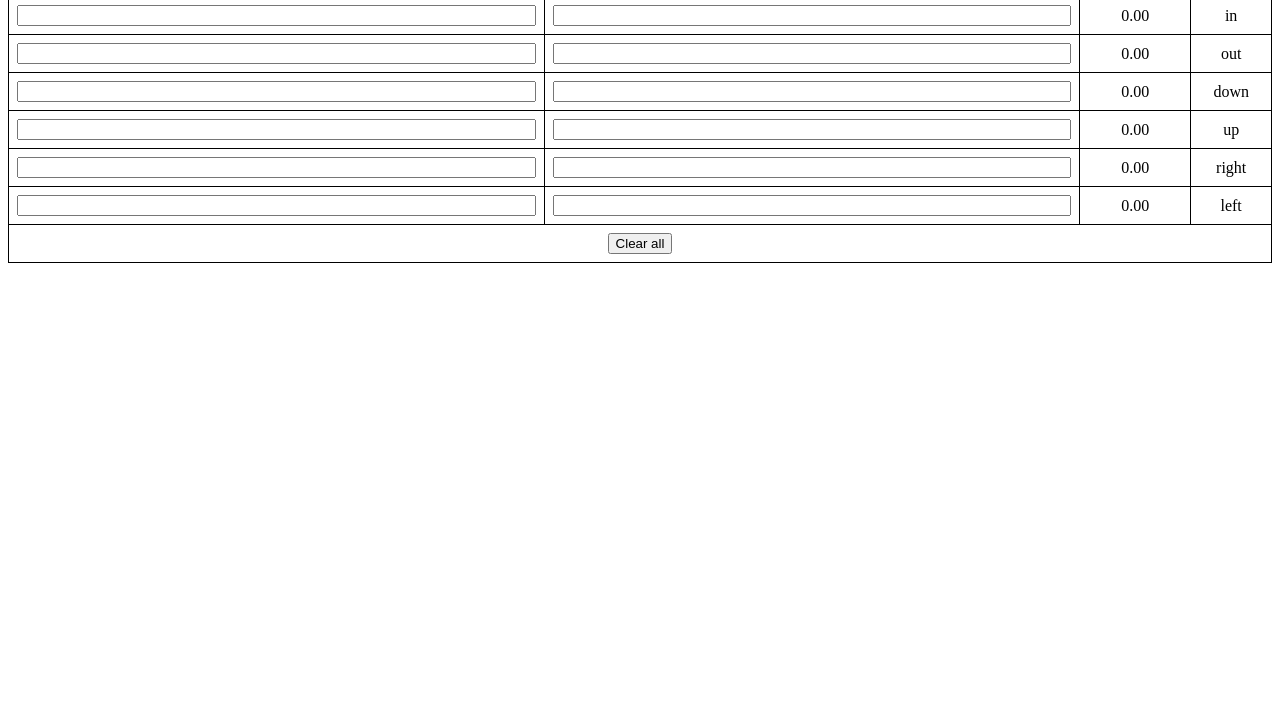
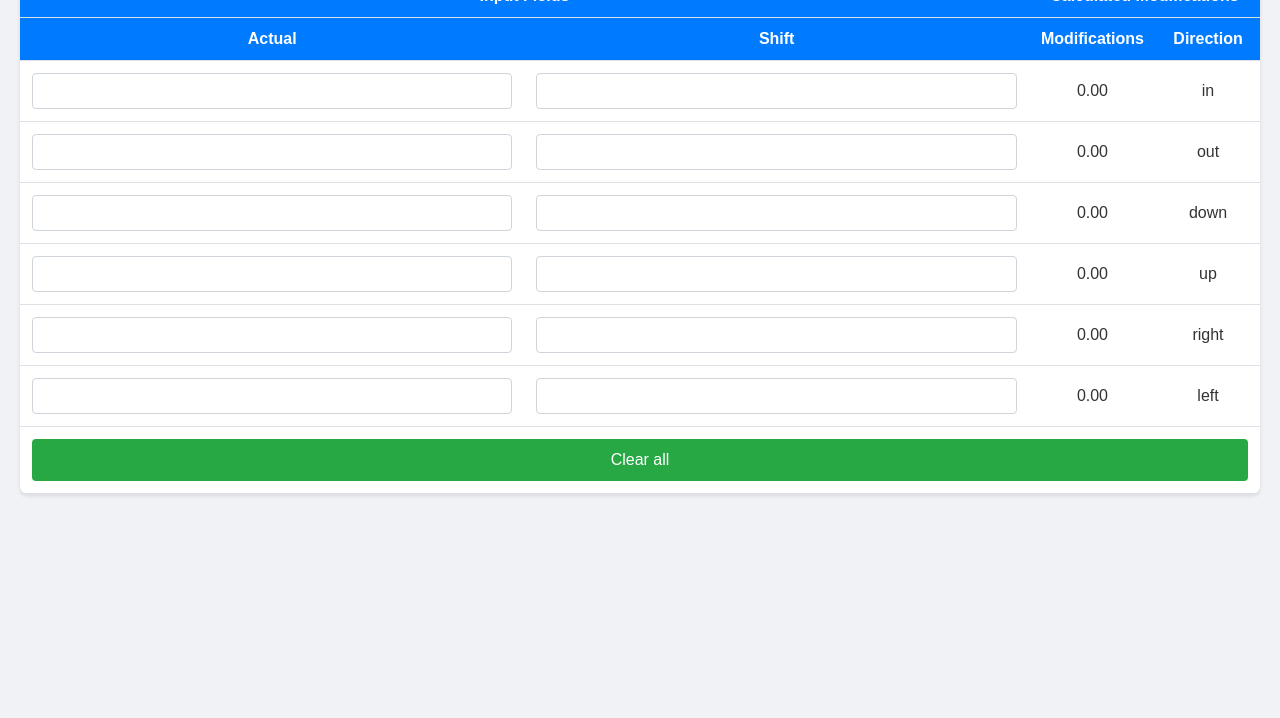
Before and after one commit to nutthakarnch/nutthakarnch.github.io, a plain HTML site: page docs/index.html in a window 1280 px wide. Shown: the part 82-800 px from the top of the page. Drawn offline with Linux system fonts and the light colour scheme; files that its build step writes are made by us from their sources; files whose address does not match are found by name.

Commit message:
update style

```diff
--- a/docs/index.html
+++ b/docs/index.html
@@ -10,6 +10,7 @@
 </head>
 
 <body>
+    <h1>Table with Calculations</h1>
     <table>
         <thead>
             <tr>
@@ -92,16 +93,13 @@
         </tbody>
     </table>
 
-
-
     <script>
-
         function clearAll() {
             const inputs = document.querySelectorAll('input[type=number]');
             inputs.forEach((input) => {
                 input.value = "";
                 updateModification(input);
-            })
+            });
         }
 
         function updateModification(inputElement) {
@@ -133,7 +131,7 @@
                     input.value = val;
                     updateModification(input);
                 }
-            })
+            });
         }
 
         window.onload = function () {
--- a/docs/resources/styles.css
+++ b/docs/resources/styles.css
@@ -1,24 +1,86 @@
+/* Reset some default styles */
+body, h1, h2, h3, h4, h5, h6, p, ul, ol, table {
+    margin: 0;
+    padding: 0;
+}
+
+body {
+    font-family: 'Arial', sans-serif;
+    background-color: #f0f2f5;
+    color: #333;
+    padding: 20px;
+}
+
 table {
     width: 100%;
     border-collapse: collapse;
+    margin-bottom: 20px;
+    background-color: #fff;
+    border-radius: 8px;
+    box-shadow: 0 2px 4px rgba(0, 0, 0, 0.1);
 }
 
-table,
-th,
-td {
-    border: 1px solid black;
+thead {
+    background-color: #007bff;
+    color: #fff;
 }
 
-th,
-td {
-    padding: 8px;
+th, td {
+    padding: 12px;
     text-align: center;
+    border-bottom: 1px solid #dee2e6;
+}
+
+th {
+    font-weight: 600;
+}
+
+tbody tr:hover {
+    background-color: #f1f1f1;
 }
 
 input[type="number"] {
-    width: -webkit-fill-available;
+    width: 100%;
+    padding: 8px;
+    border: 1px solid #ced4da;
+    border-radius: 4px;
+    box-sizing: border-box;
+    font-size: 16px;
+    color: #495057;
+}
+
+input[type="button"] {
+    width: 100%;
+    padding: 12px;
+    border: none;
+    border-radius: 4px;
+    background-color: #28a745;
+    color: #fff;
+    font-size: 16px;
+    cursor: pointer;
+    transition: background-color 0.3s ease;
+}
+
+input[type="button"]:hover {
+    background-color: #218838;
 }
 
 .narrow-column {
-    width: 50px;
+    width: 80px;
 }
+
+@media (max-width: 768px) {
+    table, th, td {
+        display: block;
+        width: 100%;
+    }
+
+    th, td {
+        padding: 8px;
+        text-align: left;
+    }
+
+    .narrow-column {
+        width: auto;
+    }
+}
```
